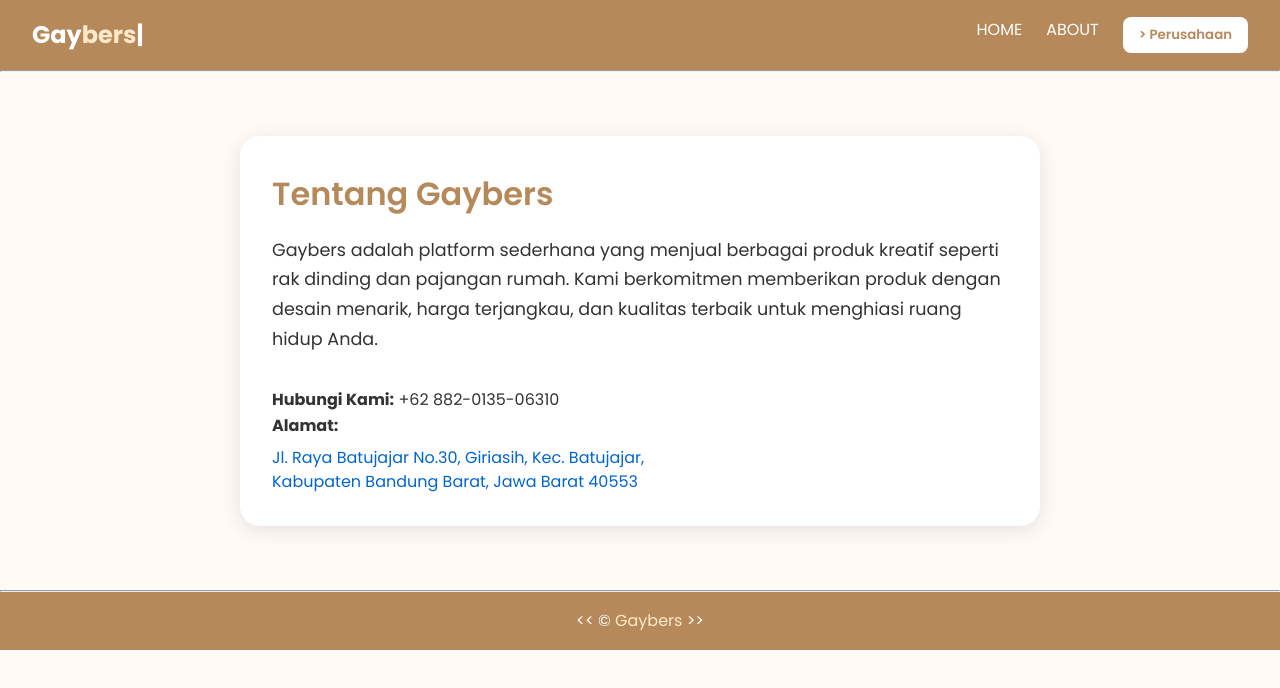
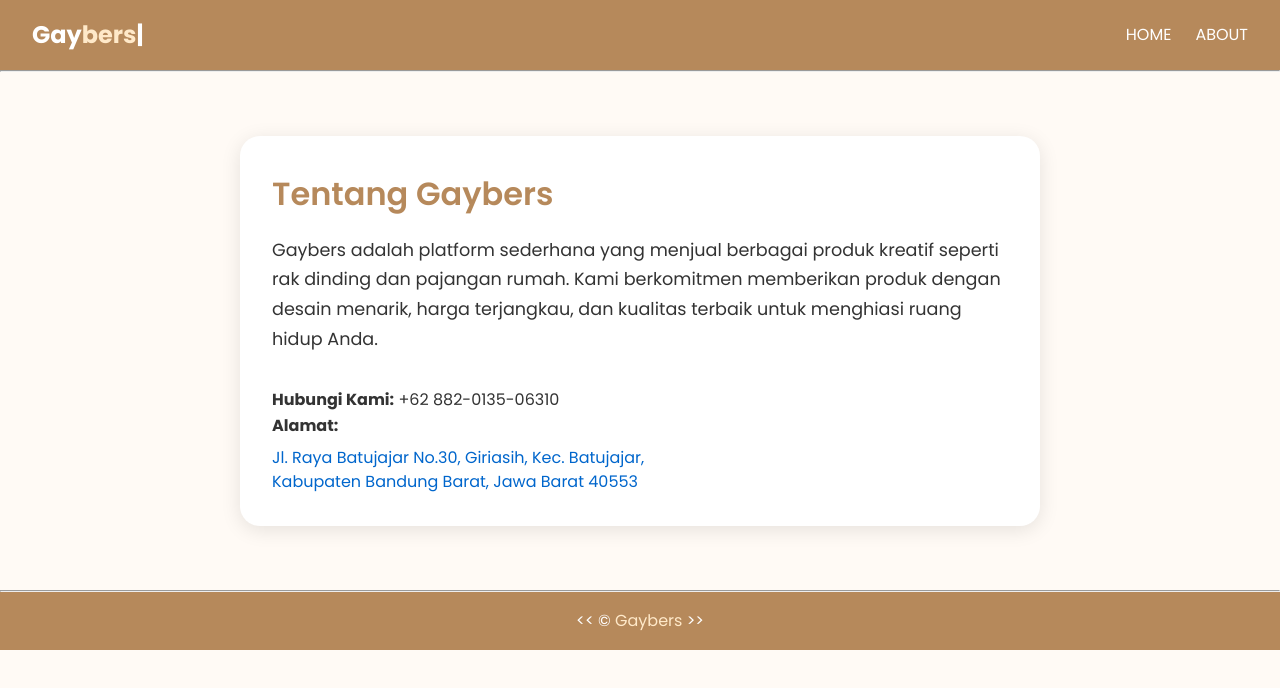
Before and after one commit to Khorzyy/catalog_and_portofolio, a plain HTML site: page about.html in a window 1280 px wide. Drawn offline with nearby package versions, Linux system fonts and the light colour scheme.

Commit message:
Update about.html

```diff
--- a/about.html
+++ b/about.html
@@ -14,6 +14,7 @@
   <!-- Styles -->
   <link rel="stylesheet" href="style.css" />
 
+  <!-- Custom About Styles -->
   <style>
     main {
       max-width: 800px;
@@ -28,7 +29,7 @@
       font-size: 2rem;
       font-weight: 600;
       margin-bottom: 1rem;
-      color: var(--primary, #b6895b);
+      color: #b6895b;
     }
 
     .about-description {
@@ -52,20 +53,18 @@
 <body>
 
   <!-- Navbar -->
-<div class="navbar">
-  <h4>Gay<span id="bers">bers</span>|</h4>
-  <nav>
-    <ul>
-      <li><a href="index.html">HOME</a></li>
-      <li><a href="about.html">ABOUT</a></li>
-      <li>
-        <a href="sigma.html">
-          <button class="btn-company">> Perusahaan</button>
-        </a>
-      </li>
-    </ul>
-  </nav>
-</div>
+  <div class="navbar">
+    <h4 id="mk41">Gay<span id="bers">bers</span>|</h4>
+    <div class="menu-toggle" id="menu-toggle">
+      <i data-feather="menu"></i>
+    </div>
+    <nav id="nav">
+      <ul>
+        <li><a href="Catalog.html">HOME</a></li>
+        <li><a href="#">ABOUT</a></li>
+      </ul>
+    </nav>
+  </div>
 
   <!-- Divider -->
   <hr id="header" />
@@ -96,8 +95,13 @@
   <!-- Scripts -->
   <script>
     feather.replace();
+
+    // Hamburger toggle
+    const menuToggle = document.getElementById('menu-toggle');
+    const nav = document.getElementById('nav');
+    menuToggle.addEventListener('click', () => {
+      nav.classList.toggle('active');
+    });
   </script>
-  <script src="index.js"></script>
-
 </body>
 </html>
```
